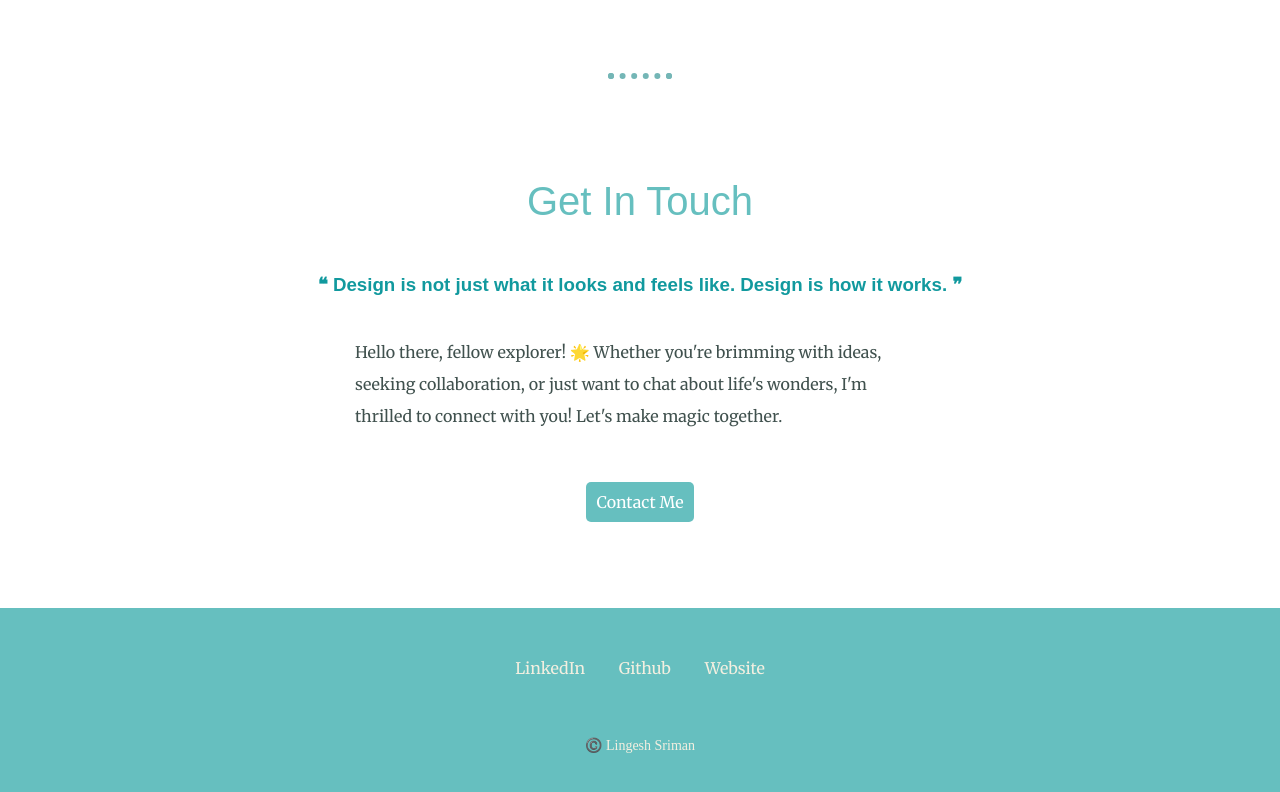
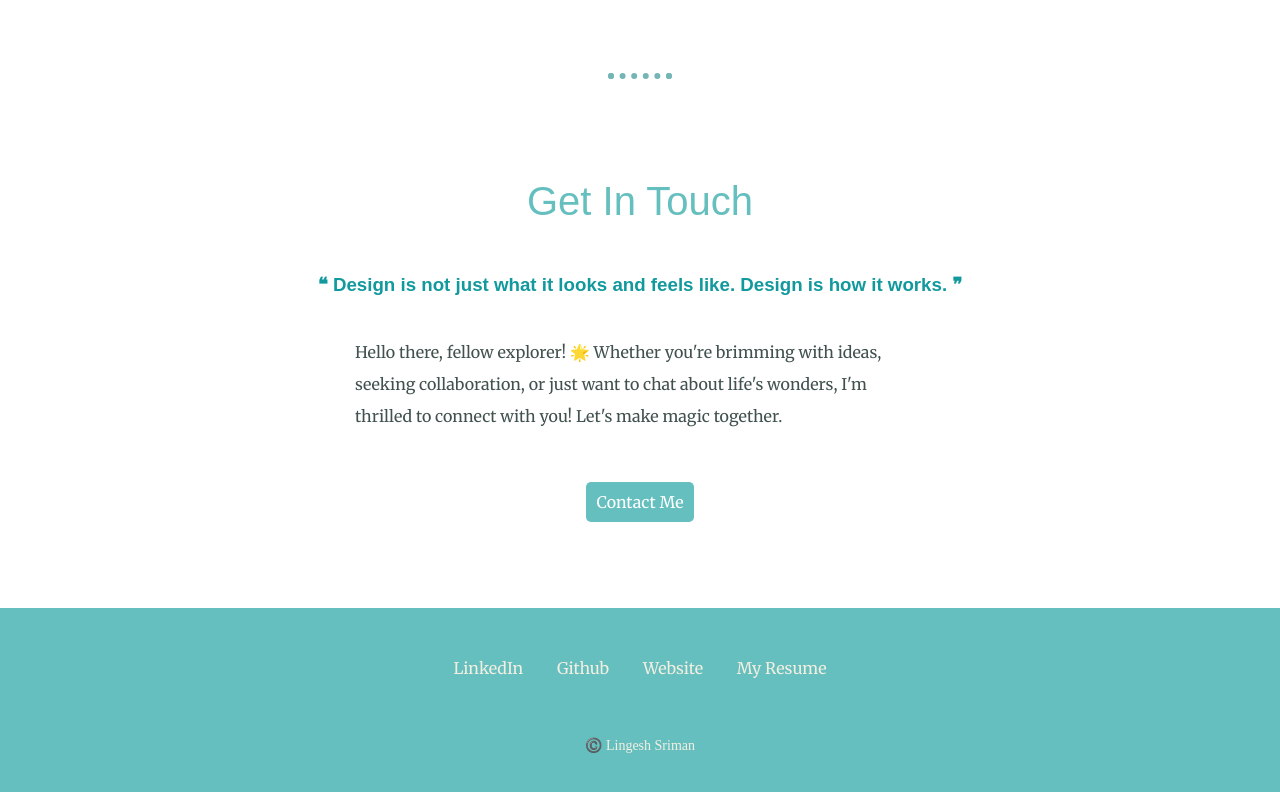
Before and after one commit to lingesh456/Lingesh-s-Site, a plain HTML site: page index.html in a window 1280 px wide. Shown: the part 4847-5639 px from the top of the page. Drawn offline with Linux system fonts and the light colour scheme.

Commit message:
Update index.html

```diff
--- a/index.html
+++ b/index.html
@@ -95,6 +95,7 @@
         <a class="footer-link" target="_blank" href="https://www.linkedin.com/in/lingeshsriman456/">LinkedIn</a>
         <a class="footer-link" target="_blank" href="https://github.com/lingesh456">Github</a>
         <a class="footer-link" target="_blank" href="#topContainer">Website</a>
+        <a class="footer-link" target="_blank" href="./assets/RESUME_LINGESH.pdf">My Resume</a>
         <p class="per">©️ Lingesh Sriman</p>
     </div>
 </body>
```
